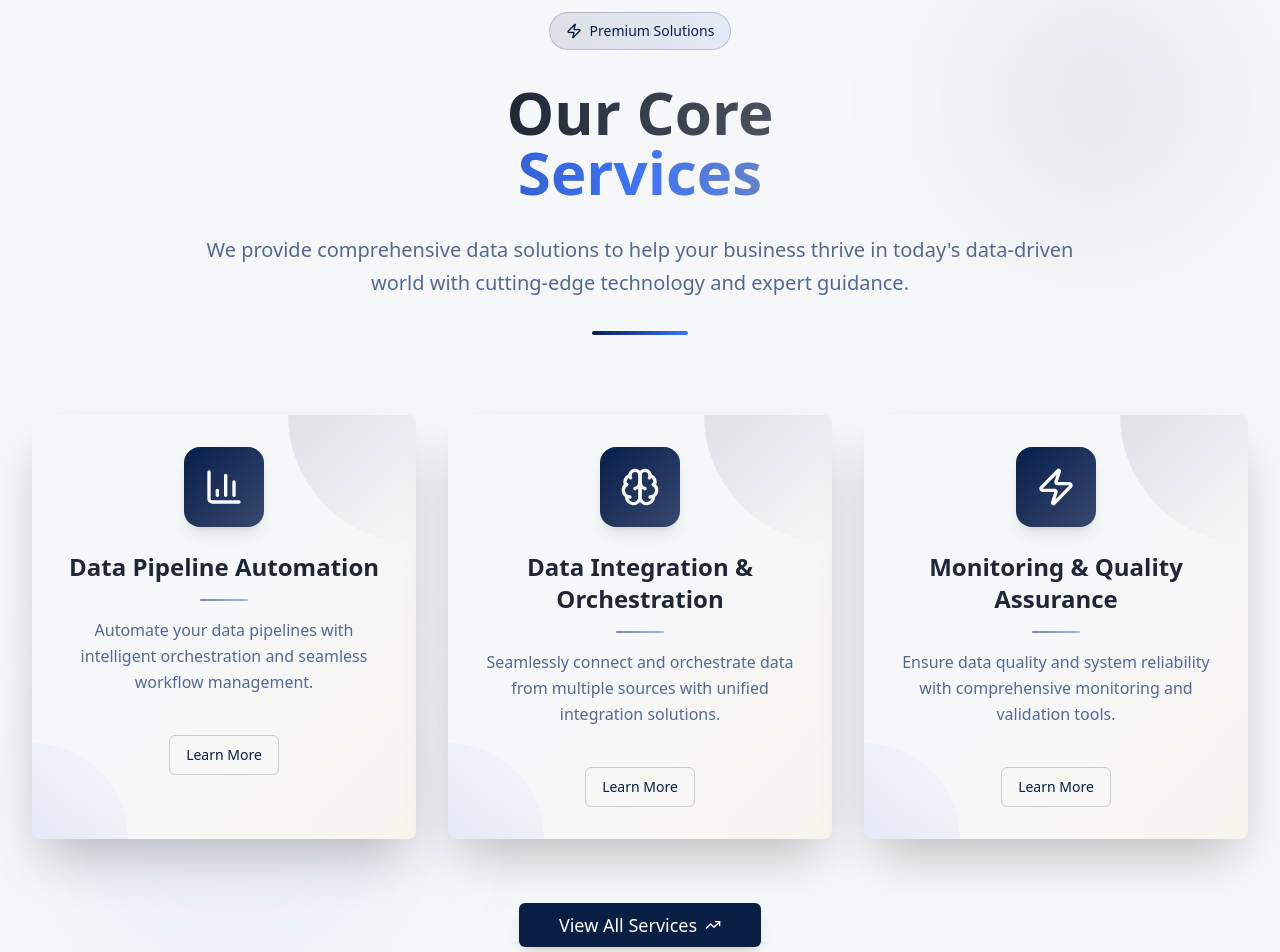
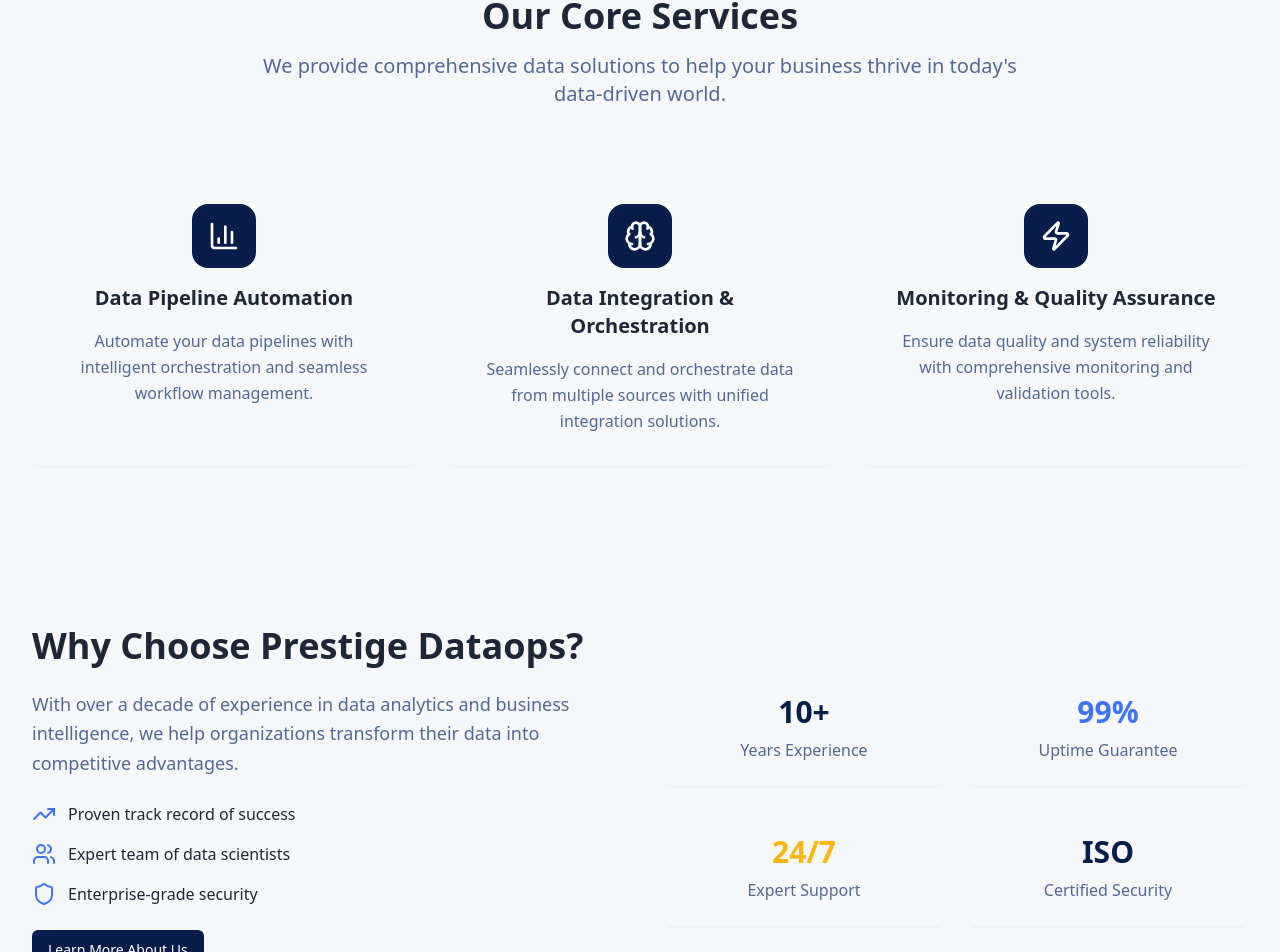
Before and after one commit to waqaralyy/prestige-data-flow, a React (Vite) app: page / in a window 1280 px wide. Shown: the part 746-1698 px from the top of the page. Built offline with nearby package versions, Linux system fonts and the light colour scheme.

Commit message:
Reverted to commit 9f852d1aa5b0466d197a4ab2bcf903e650e100cd

```diff
--- a/src/pages/Index.tsx
+++ b/src/pages/Index.tsx
@@ -89,87 +89,31 @@ const Index = () => {
         </section>
 
         {/* Services Section */}
-        <section className="py-24 bg-gradient-to-br from-background via-background to-muted/30 relative overflow-hidden" aria-labelledby="services-heading">
-          {/* Background decoration */}
-          <div className="absolute inset-0 bg-grid-white/5 [mask-image:linear-gradient(0deg,white,rgba(255,255,255,0.6))]"></div>
-          <div className="absolute top-10 right-10 w-72 h-72 bg-primary/5 rounded-full blur-3xl"></div>
-          <div className="absolute bottom-10 left-10 w-96 h-96 bg-secondary/5 rounded-full blur-3xl"></div>
-
-          <div className="container mx-auto px-4 sm:px-6 lg:px-8 relative z-10">
-            <header className="text-center space-y-8 mb-20">
-              <div className="inline-flex items-center gap-2 px-4 py-2 bg-gradient-to-r from-primary/10 to-secondary/10 text-primary rounded-full text-sm font-medium border border-primary/20 backdrop-blur-sm">
-                <Zap className="h-4 w-4" />
-                Premium Solutions
-              </div>
-              <h2 id="services-heading" className="text-4xl lg:text-6xl font-bold leading-tight">
-                <span className="bg-gradient-to-r from-foreground to-foreground/80 bg-clip-text text-transparent">
-                  Our Core
-                </span>
-                <span className="block bg-gradient-to-r from-primary via-secondary to-accent bg-clip-text text-transparent">
-                  Services
-                </span>
+        <section className="py-20 bg-background" aria-labelledby="services-heading">
+          <div className="container mx-auto px-4 sm:px-6 lg:px-8">
+            <header className="text-center space-y-4 mb-16">
+              <h2 id="services-heading" className="text-3xl lg:text-4xl font-bold text-foreground">
+                Our Core Services
               </h2>
-              <p className="text-xl text-muted-foreground max-w-4xl mx-auto leading-relaxed">
-                We provide comprehensive data solutions to help your business thrive in today's data-driven world with cutting-edge technology and expert guidance.
+              <p className="text-xl text-muted-foreground max-w-3xl mx-auto">
+                We provide comprehensive data solutions to help your business thrive in today's data-driven world.
               </p>
-              <div className="w-24 h-1 bg-gradient-to-r from-primary to-secondary mx-auto rounded-full"></div>
             </header>
 
-            <div className="grid grid-cols-1 md:grid-cols-3 gap-8 max-w-7xl mx-auto">
+            <div className="grid grid-cols-1 md:grid-cols-3 gap-8">
               {services.map((service, index) => (
-                <article
-                  key={index}
-                  className="group animate-fade-in"
-                  style={{ animationDelay: `${index * 0.1}s` }}
-                >
-                  <Card className="border-0 shadow-2xl hover:shadow-3xl transition-all duration-500 h-full bg-gradient-to-br from-card/90 to-card backdrop-blur-sm hover:scale-105 group overflow-hidden relative">
-                    {/* Card decoration */}
-                    <div className="absolute top-0 right-0 w-32 h-32 bg-gradient-to-br from-primary/10 to-transparent rounded-bl-full group-hover:from-primary/20 transition-all duration-500"></div>
-                    <div className="absolute bottom-0 left-0 w-24 h-24 bg-gradient-to-tr from-secondary/10 to-transparent rounded-tr-full group-hover:from-secondary/20 transition-all duration-500"></div>
-                    <div className="absolute inset-0 bg-gradient-to-br from-transparent via-transparent to-accent/5 group-hover:to-accent/10 transition-all duration-500"></div>
-
-                    <CardContent className="p-8 text-center space-y-6 relative z-10">
-                      <div className="mx-auto w-20 h-20 bg-gradient-to-br from-primary to-primary/80 rounded-2xl flex items-center justify-center shadow-lg group-hover:shadow-xl transition-all duration-500 group-hover:scale-110 group-hover:rotate-6">
-                        <service.icon className="h-10 w-10 text-white" aria-hidden="true" />
+                <article key={index}>
+                  <Card className="border-0 shadow-medium hover:shadow-large transition-shadow duration-300 h-full">
+                    <CardContent className="p-8 text-center space-y-4">
+                      <div className="mx-auto w-16 h-16 bg-primary rounded-2xl flex items-center justify-center">
+                        <service.icon className="h-8 w-8 text-white" aria-hidden="true" />
                       </div>
-
-                      <div className="space-y-4">
-                        <h3 className="text-2xl font-bold text-foreground group-hover:text-primary transition-colors duration-300">
-                          {service.title}
-                        </h3>
-                        <div className="w-12 h-0.5 bg-gradient-to-r from-primary to-secondary mx-auto rounded-full opacity-50 group-hover:opacity-100 group-hover:w-20 transition-all duration-300"></div>
-                        <p className="text-muted-foreground leading-relaxed text-base">
-                          {service.description}
-                        </p>
-                      </div>
-
-                      <div className="pt-4">
-                        <Button
-                          variant="ghost"
-                          className="text-primary hover:text-primary-foreground hover:bg-primary border border-primary/20 hover:border-primary transition-all duration-300 hover:scale-105 group-hover:shadow-lg"
-                        >
-                          Learn More
-                        </Button>
-                      </div>
+                      <h3 className="text-xl font-semibold text-foreground">{service.title}</h3>
+                      <p className="text-muted-foreground leading-relaxed">{service.description}</p>
                     </CardContent>
                   </Card>
                 </article>
               ))}
-            </div>
-
-            {/* Call to Action */}
-            <div className="text-center mt-16">
-              <Button
-                asChild
-                size="lg"
-                className="text-white shadow-lg hover:shadow-xl transition-all duration-300 hover:scale-105 px-10 py-4 text-lg"
-                style={{ backgroundColor: '#0A1F44' }}
-              >
-                <Link to="/services" className="flex items-center gap-2">
-                  View All Services
-                  <TrendingUp className="h-5 w-5" />
-                </Link>
-              </Button>
             </div>
           </div>
         </section>
```
